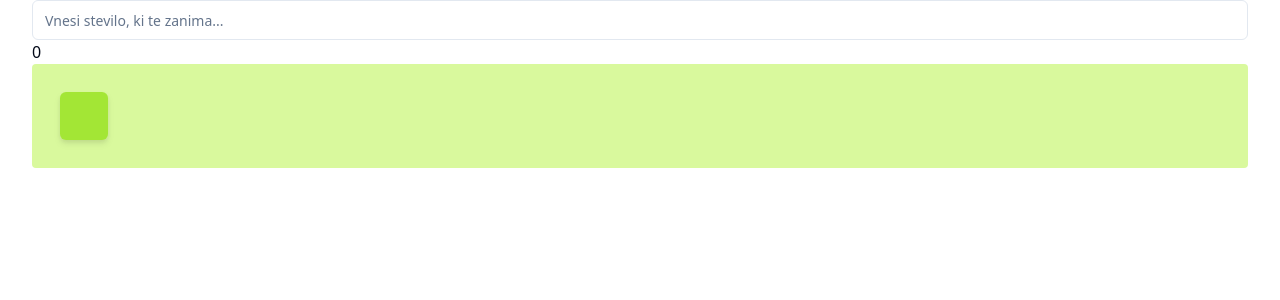
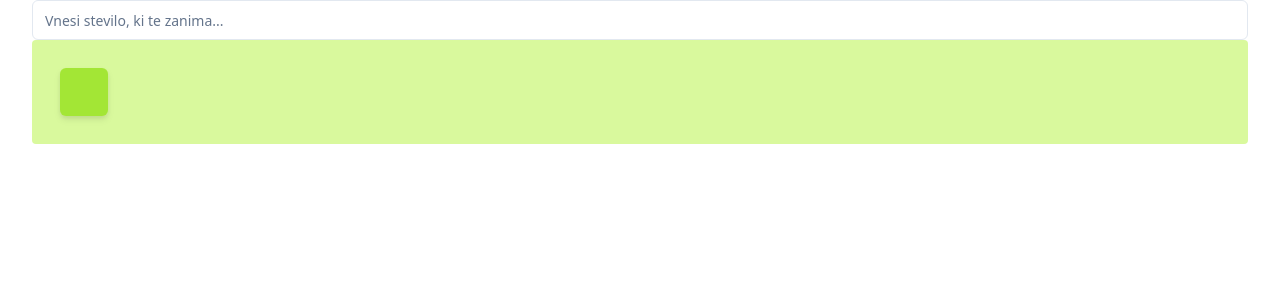
Before and after one commit to TinaPetkovsek/GraceNumbers, a React (Vite) app: page / in a window 1280 px wide. Shown: the top 300 px of the page. Built offline with nearby package versions, Linux system fonts and the light colour scheme; no server answers.

Commit message:
odstranila p s stevilko

```diff
--- a/src/App.jsx
+++ b/src/App.jsx
@@ -33,7 +33,7 @@ export default function App() {
         type="number"
         onChange={(e) => setNumber(e.target.value)}
       ></Input>
-      <p>{number}</p>
+
       <Random fact={fact}></Random>
     </div>
   );
```
